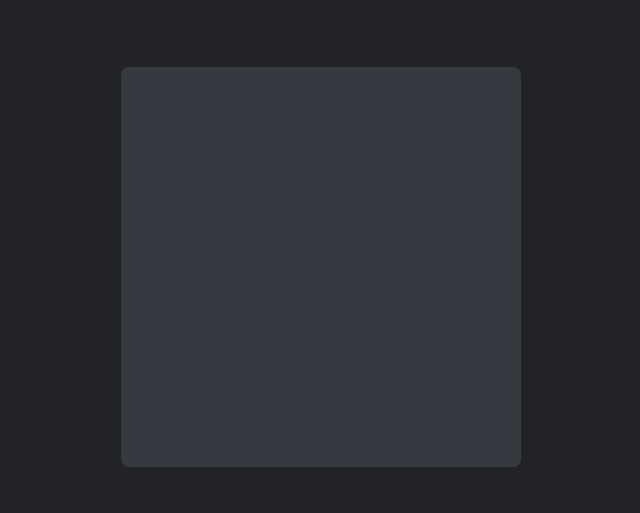
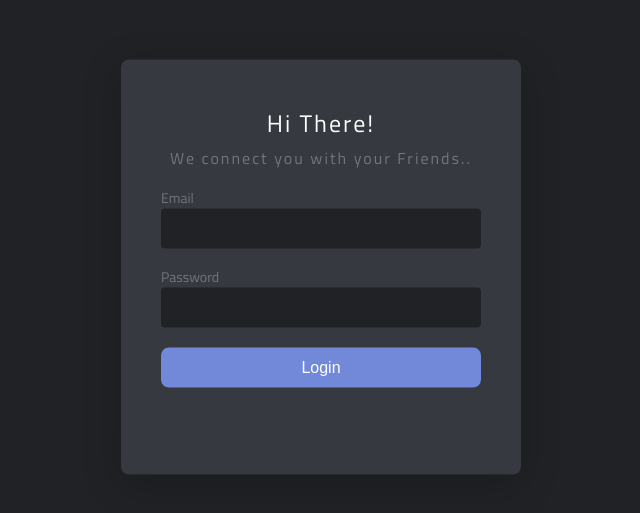
Before and after one commit to zakariahassan00/contact-fe, a React (Create React App) app: page /login in a window 1280 px wide. Shown: the part 133-646 px from the top of the page, without its empty margins (319-959 px from the left). Built offline with nearby package versions, Linux system fonts and the light colour scheme.

Commit message:
add login and button components

```diff
--- a/public/index.html
+++ b/public/index.html
@@ -9,35 +9,16 @@
       name="description"
       content="Web site created using create-react-app"
     />
+    <link
+      href="https://fonts.googleapis.com/css?family=Titillium+Web&display=swap"
+      rel="stylesheet"
+    />
     <link rel="apple-touch-icon" href="%PUBLIC_URL%/logo192.png" />
-    <!--
-      manifest.json provides metadata used when your web app is installed on a
-      user's mobile device or desktop. See https://developers.google.com/web/fundamentals/web-app-manifest/
-    -->
     <link rel="manifest" href="%PUBLIC_URL%/manifest.json" />
-    <!--
-      Notice the use of %PUBLIC_URL% in the tags above.
-      It will be replaced with the URL of the `public` folder during the build.
-      Only files inside the `public` folder can be referenced from the HTML.
-
-      Unlike "/favicon.ico" or "favicon.ico", "%PUBLIC_URL%/favicon.ico" will
-      work correctly both with client-side routing and a non-root public URL.
-      Learn how to configure a non-root public URL by running `npm run build`.
-    -->
     <title>React App</title>
   </head>
   <body>
     <noscript>You need to enable JavaScript to run this app.</noscript>
     <div id="root"></div>
-    <!--
-      This HTML file is a template.
-      If you open it directly in the browser, you will see an empty page.
-
-      You can add webfonts, meta tags, or analytics to this file.
-      The build step will place the bundled scripts into the <body> tag.
-
-      To begin the development, run `npm start` or `yarn start`.
-      To create a production bundle, use `npm run build` or `yarn build`.
-    -->
   </body>
 </html>
--- a/src/assests/scss/_variables.scss
+++ b/src/assests/scss/_variables.scss
@@ -1,7 +1,7 @@
 // COLORS
 $color-primary: #122d50;
 $color-primary-light: #7289da;
-$color-primary-dark: #122d73;
+$color-primary-dark: #4666b4;
 
 $color-secondary-light: #36393f;
 $color-secondary-dark: #202225;
--- a/src/components/App.scss
+++ b/src/components/App.scss
@@ -14,4 +14,5 @@ ul {
   width: 100%;
   min-height: 100vh;
   background-color: $color-secondary-dark;
+  font-family: "Titillium Web", sans-serif;
 }
--- a/src/components/auth/SignIn.jsx
+++ b/src/components/auth/SignIn.jsx
@@ -1,8 +1,34 @@
 import React from "react";
+import Button from "../button/Button";
 import "./auth.scss";
 
 const SignIn = () => {
-  return <div className="authbox"></div>;
+  return (
+    <div className="authbox">
+      <div className="authbox__header">
+        <h2 className="authbox__header--main">Hi There!</h2>
+        <h4 className="authbox__header--sub">
+          We connect you with your Friends..
+        </h4>
+      </div>
+      <div className="authbox__form">
+        <form>
+          <label className="authbox__label">
+            Email
+            <input className="authbox__input" type="text" name="email" />
+          </label>
+          <label className="authbox__label">
+            Password
+            <input className="authbox__input" type="password" name="passowrd" />
+          </label>
+
+          <Button size="full" color="primary">
+            Login
+          </Button>
+        </form>
+      </div>
+    </div>
+  );
 };
 
 export default SignIn;
--- a/src/components/auth/auth.scss
+++ b/src/components/auth/auth.scss
@@ -2,11 +2,59 @@
 
 .authbox {
   width: 400px;
-  height: 400px;
+  min-height: 400px;
+  padding: 40px;
+  color: $color-white;
   background-color: $color-secondary-light;
   border-radius: 8px;
+  box-shadow: 0 10px 40px rgba($color-black, 0.2);
   position: absolute;
   top: 50%;
   left: 50%;
   transform: translate(-50%, -50%);
+
+  &__header {
+    width: 100%;
+    height: 80px;
+    text-align: center;
+
+    &--main {
+      font-weight: 300;
+      margin: 5px;
+      letter-spacing: 2px;
+    }
+
+    &--sub {
+      font-weight: 300;
+      margin: 5px;
+      letter-spacing: 2px;
+      color: $color-light-grey;
+    }
+  }
+
+  &__form {
+    width: 100%;
+    height: 250px;
+  }
+
+  &__input {
+    width: 100%;
+    height: 40px;
+    padding: 5px;
+    margin-bottom: 15px;
+    background-color: $color-secondary-dark;
+    color: $color-white;
+    border-radius: 4px;
+    outline: none;
+    border: none;
+
+    &:focus {
+      border: 2px solid $color-primary-light;
+    }
+  }
+
+  &__label {
+    color: $color-light-grey;
+    font-size: 14px;
+  }
 }
--- /dev/null
+++ b/src/components/button/Button.jsx
@@ -0,0 +1,15 @@
+import React, { Children } from "react";
+import "./button.scss";
+
+const Button = ({ size, color, onClick, children }) => {
+  return (
+    <button
+      onClick={onClick}
+      className={`button button--${size} button--${color}`}
+    >
+      {children}
+    </button>
+  );
+};
+
+export default Button;
--- /dev/null
+++ b/src/components/button/button.scss
@@ -0,0 +1,26 @@
+@import "../../assests/scss/variables";
+
+.button {
+  width: 100px;
+  height: 40px;
+  margin: 5px auto;
+  cursor: pointer;
+  border: none;
+  border-radius: 8px;
+  padding: 10px;
+  transition: all 0.3s;
+  font-size: 16px;
+
+  &--full {
+    width: 100%;
+  }
+
+  &--primary {
+    color: $color-white;
+    background-color: $color-primary-light;
+
+    &:hover {
+      background-color: $color-primary-dark;
+    }
+  }
+}
```
